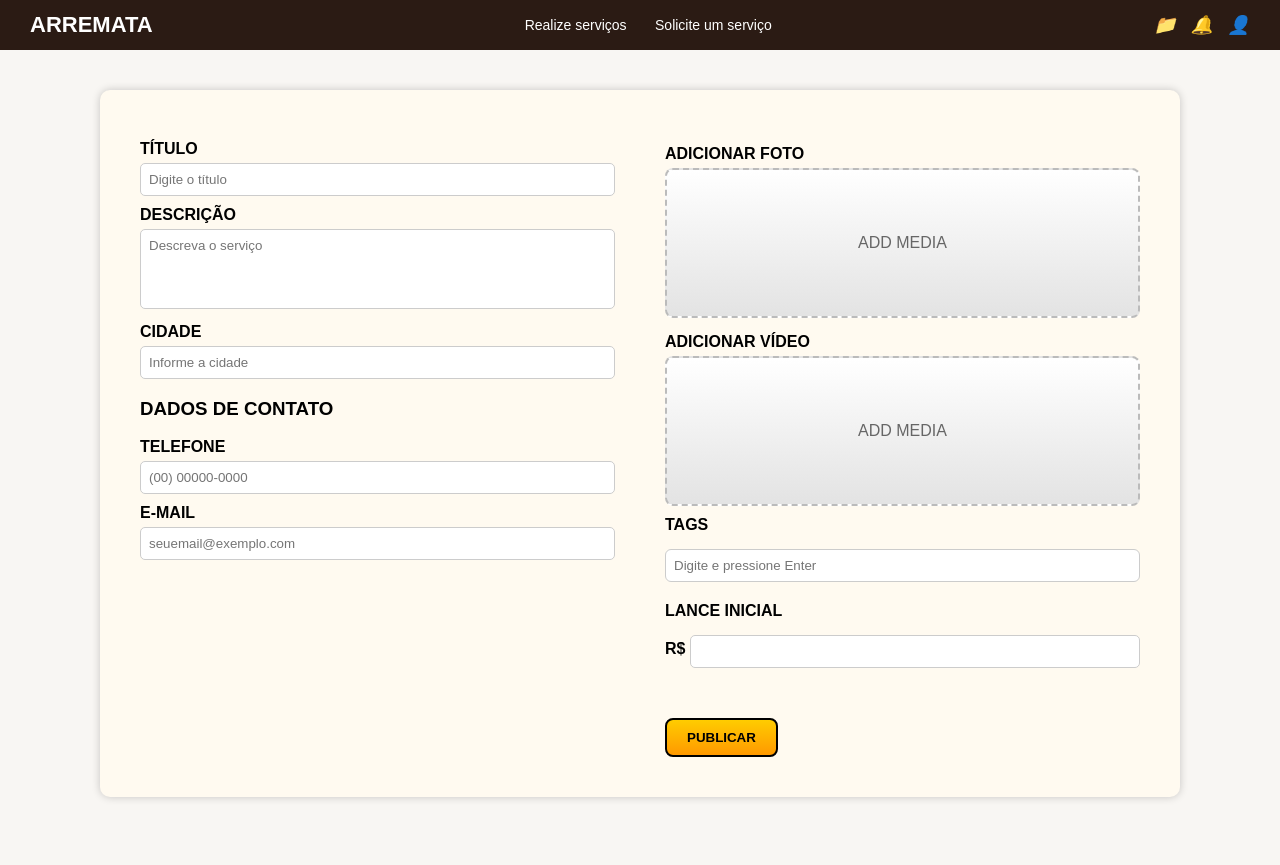
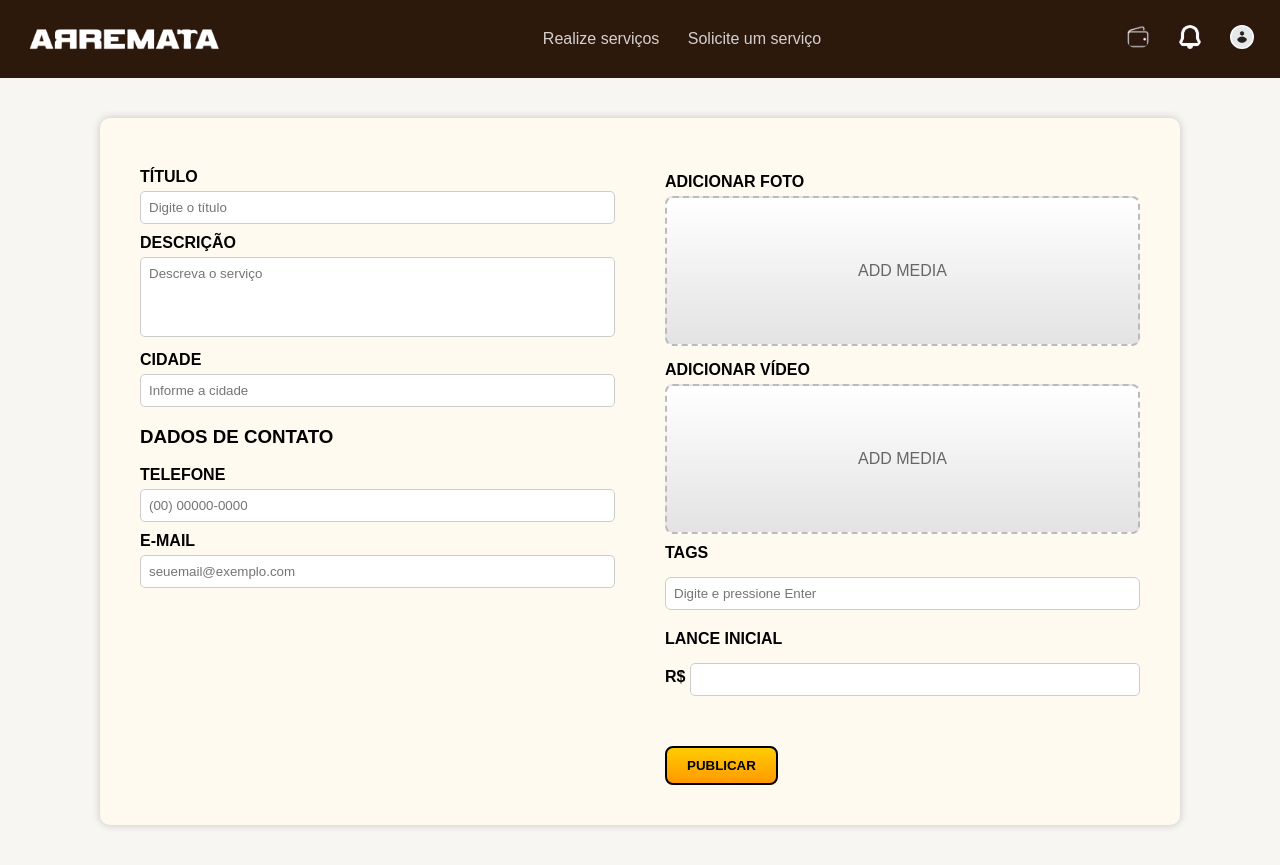
Before and after one commit to Dramilos/Arremata-amazing-repository, a plain HTML site: page src/frontend/pages/Solicitacao_Servico.html in a window 1280 px wide. Before the commit the page ends 837 px from the top, so only its background shows below. Drawn offline with Linux system fonts and the light colour scheme.

Commit message:
arrumei o cabeçalho

```diff
--- a/src/frontend/pages/Solicitacao_Servico.html
+++ b/src/frontend/pages/Solicitacao_Servico.html
@@ -5,21 +5,28 @@
   <meta name="viewport" content="width=device-width, initial-scale=1.0">
   <title>Arremata - Publicar Serviço</title>
     <link rel="stylesheet" href="../styles/Solicitacao_Servico.css">
+    <header class="header">
+            <a href="../index.html">
+                <img src="../components/Imagens/Logo_Arremata.png" alt = "Logo Arremata" id = "img-arremata">
+            </a>
+        <nav class="nav">
+            <a href="#">Realize serviços</a>
+            <a href="#">Solicite um serviço</a>
+        </nav>
+        <div class="header-icons">
+            <a href="Carteira.html">
+                <img src="../components/Imagens/Carteira.png" alt="Menu" class="icon-img-branca" />
+            </a>
+            <a href="notificacoes.html">
+                <img src="../components/Imagens/Notificacao.png" alt="Notificações" class="icon-img-branca" />
+            </a>
+            <a href="Usuário.html">
+                <img src="../components/Imagens/Perfil_foto.png" alt="Perfil" class="icon-img" />
+            </a>
+        </div>
+    </header>
 </head>
 <body>
-  <header class="top-bar">
-    <div class="logo">ARREMATA</div>
-    <nav>
-      <a href="#">Realize serviços</a>
-      <a href="#">Solicite um serviço</a>
-    </nav>
-    <div class="icons">
-      <i class="icon">📁</i>
-      <i class="icon">🔔</i>
-      <i class="icon">👤</i>
-    </div>
-  </header>
-
   <main class="container">
     <form class="formulario">
       <div class="coluna-esquerda">
--- a/src/frontend/styles/Solicitacao_Servico.css
+++ b/src/frontend/styles/Solicitacao_Servico.css
@@ -19,22 +19,69 @@ body {
   padding: 12px 30px;
 }
 
-.top-bar .logo {
-  font-weight: bold;
-  font-size: 22px;
+.header {
+    background: #2d180c;
+  color: #fff;
+  display: flex;
+  align-items: center;
+  justify-content: space-between;
+  padding: 2px 1.5rem 2px 1.5rem;
+    justify-content: space-between;
 }
 
-.top-bar nav a {
-  color: white;
-  margin: 0 12px;
-  text-decoration: none;
-  font-size: 14px;
+#img-arremata {
+    margin-right: 24px;
+    width: 200px;
+    height: 70px;
 }
 
-.top-bar .icons .icon {
-  margin-left: 10px;
-  font-size: 18px;
-  cursor: pointer;
+.header-icons {
+    display: flex;
+    align-items: center;
+    gap: 16px;
+}
+
+.icon-img {
+    width: 28px;
+    height: 28px;
+    border-radius: 50%;
+    object-fit: cover;
+    margin-left: 8px;
+    background: #fff;
+    border: 2px solid #2c180f;
+    transition: box-shadow 0.2s;
+}
+
+.icon-img:hover {
+    box-shadow: 0 0 0 2px #f9c22e;
+}
+
+.icon-img-branca {
+    width: 28px;
+    height: 28px;
+    border-radius: 50%;
+    object-fit: cover;
+    margin-left: 8px;
+    background: #2c180f;
+    border: 2px solid #2c180f;
+    transition: box-shadow 0.2s;
+}
+
+.nav a {
+    color: #fff;
+    text-decoration: none;
+    margin: 0 12px;
+    font-size: 1rem;
+    opacity: 0.8;
+    transition: opacity 0.2s;
+}
+
+.nav a:hover {
+    opacity: 1;
+}
+
+.icon-img-branca:hover {
+    box-shadow: 0 0 0 2px #f9c22e;
 }
 
 /* ===== CONTEÚDO PRINCIPAL ===== */
```
